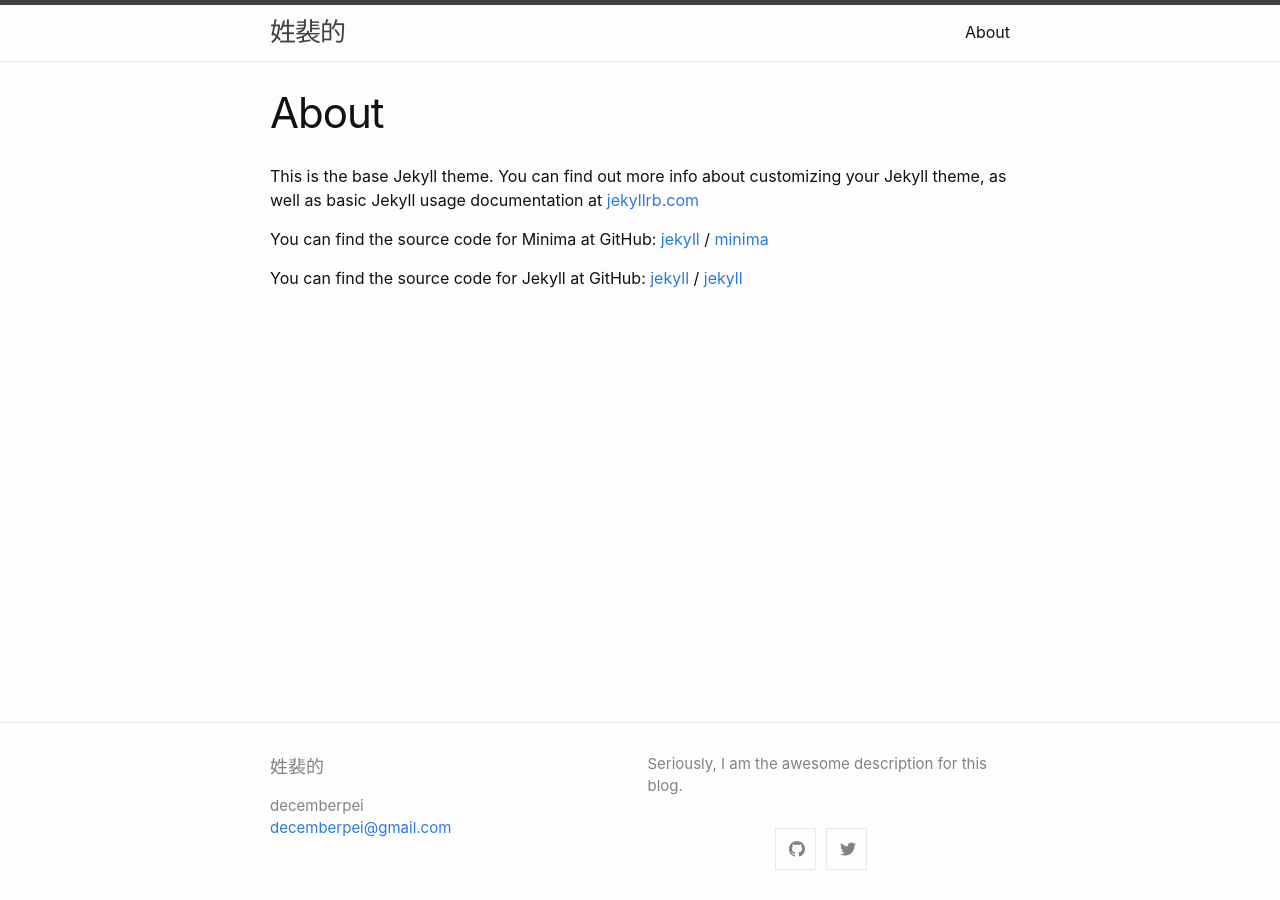
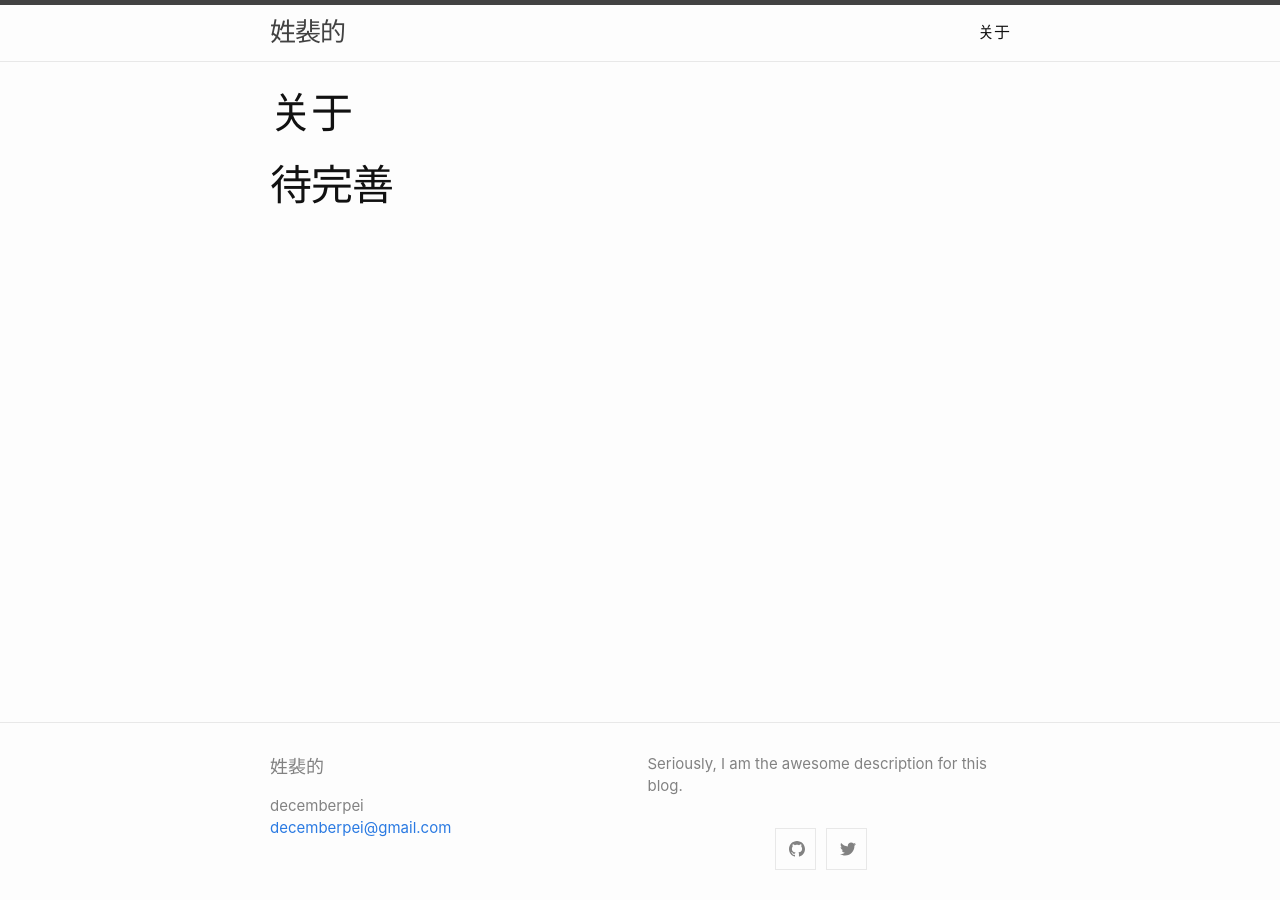
Before and after one commit to decemberpei/decemberpei.github.io, a Jekyll site: the page built from about.md, in a window 1280 px wide. Built offline with Jekyll 4.4.1, drawn with Linux system fonts in a browser that asks for light colours.

Commit message:
Update about.md

```diff
--- a/about.md
+++ b/about.md
@@ -1,18 +1,7 @@
 ---
 layout: page
-title: About
+title: 关于
 permalink: /about/
 ---
 
-This is the base Jekyll theme. You can find out more info about customizing your Jekyll theme, as well as basic Jekyll usage documentation at [jekyllrb.com](https://jekyllrb.com/)
-
-You can find the source code for Minima at GitHub:
-[jekyll][jekyll-organization] /
-[minima](https://github.com/jekyll/minima)
-
-You can find the source code for Jekyll at GitHub:
-[jekyll][jekyll-organization] /
-[jekyll](https://github.com/jekyll/jekyll)
-
-
-[jekyll-organization]: https://github.com/jekyll
+# 待完善
```
